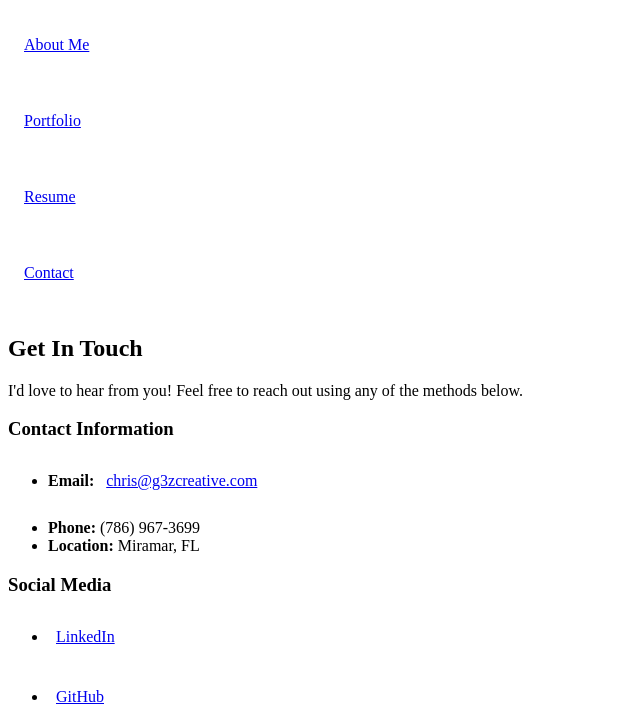
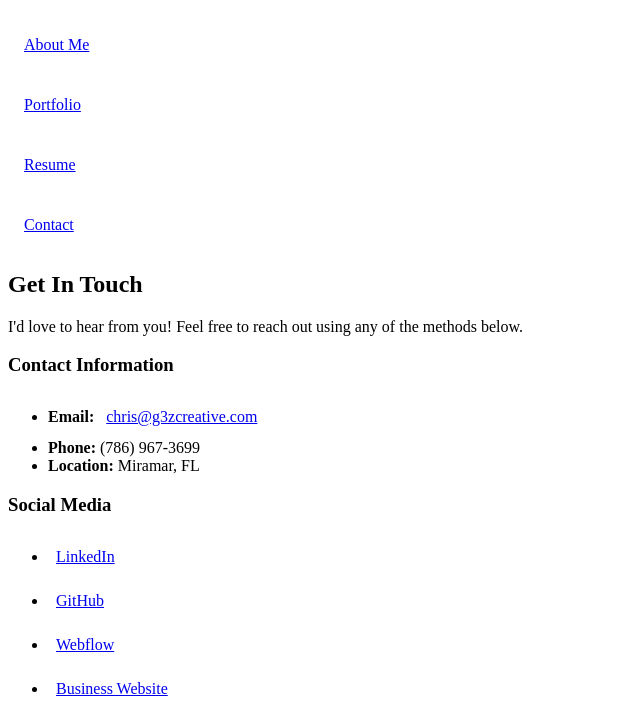
Before and after one commit to cgdops/gomezhtml, a plain HTML site: page contact.html in a window 1280 px wide. Shown: the part 61-787 px from the top of the page, without its empty margins (0-640 px from the left). Drawn offline with Linux system fonts and the light colour scheme.

Commit message:
Remove min-height property from anchor tags in contact, index, and portfolio pages for improved styling consistency

```diff
--- a/contact.html
+++ b/contact.html
@@ -15,7 +15,6 @@
             color: #0000ee;
             display: inline-block;
             padding: 8px;
-            min-height: 44px;
             line-height: 28px;
         }
         a:visited {
```
Also changed, not shown: index.html (+0 -1 lines), portfolio.html (+0 -1 lines).
